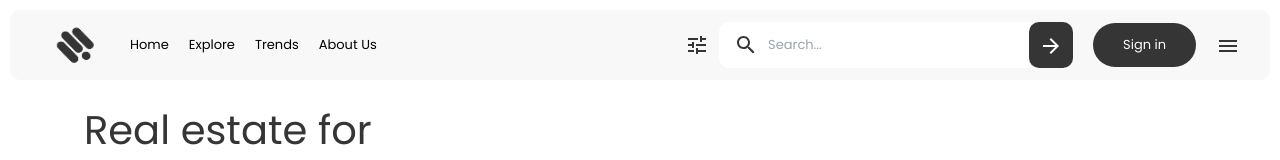
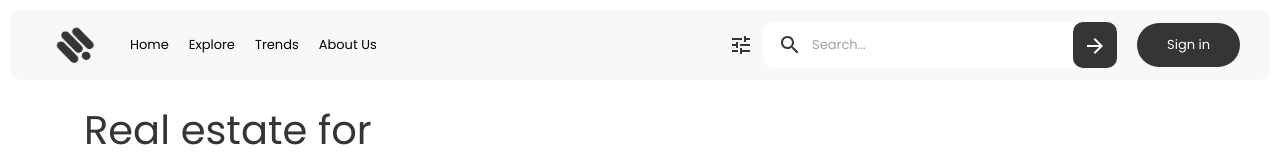
Before and after one commit to Renzxs/ShareNest, a React (Vite) app in the folder client/: page / in a window 1280 px wide. Shown: the top 160 px of the page. Built offline with nearby package versions, Linux system fonts and the light colour scheme.

Commit message:
Fixed Menu

```diff
--- a/client/src/components/layout/Navbar.tsx
+++ b/client/src/components/layout/Navbar.tsx
@@ -38,7 +38,7 @@ const Navbar = () => {
             <p className='font-Poppins text-[13px] text-Light text-nowrap'>Sign in</p>
           </Link>
 
-          <div className='hiddenmax-lg:block'>
+          <div className='hidden max-lg:block'>
             { isMenuOpen ? (
                 <Close onClick={() => setIsMenuOpen(false)} className='text-Dark cursor-pointer hover:opacity-70'/>
               )
```
